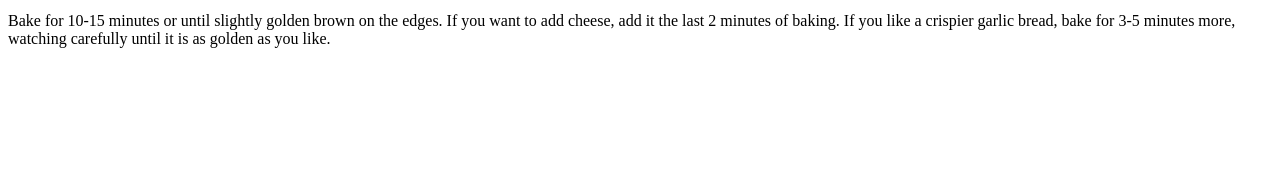
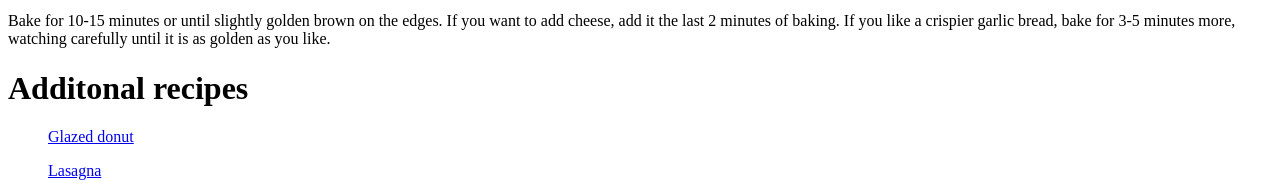
Before and after one commit to Daniel0G/Odin-Recipes-Remote, a plain HTML site: page Garlicbreadrecipe.html in a window 1280 px wide. Shown: the part 1157-1353 px from the top of the page. Before the commit the page ends 1221 px from the top, so only its background shows below. Drawn offline with Linux system fonts and the light colour scheme.

Commit message:
Completed webpage and added additional links

```diff
--- a/Garlicbreadrecipe.html
+++ b/Garlicbreadrecipe.html
@@ -34,6 +34,11 @@
        add it the last 2 minutes of baking. If you like a crispier garlic bread, bake for 3-5 minutes more,
        watching carefully until it is as golden as you like.
     </p>
+    <h1>Additonal recipes</h1>
+    <a href="file:///Users/shinmon/Desktop/html-boilerplate/Remote%20git%20Odin%20recipes/Odin-Recipes-Remote/GlazedDonutrecipe.html" target="_blank" rel="noopener noreferrer">
+        <ul>Glazed donut</ul></a>
+    <a href="file:///Users/shinmon/Desktop/html-boilerplate/Odin%20Recipes/Recipes/GlazedDonut.html" target="_blank" rel="noopener noreferrer">
+        <ul>Lasagna</ul></a>
 
 </body>
 </html>
```
